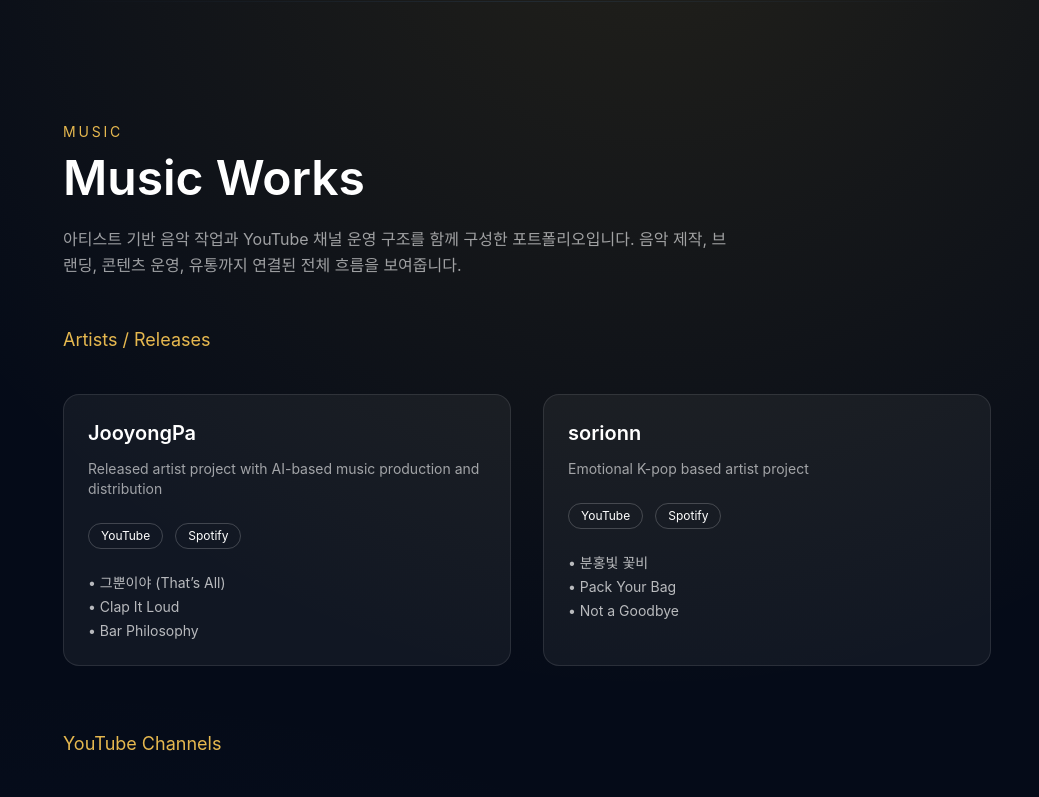
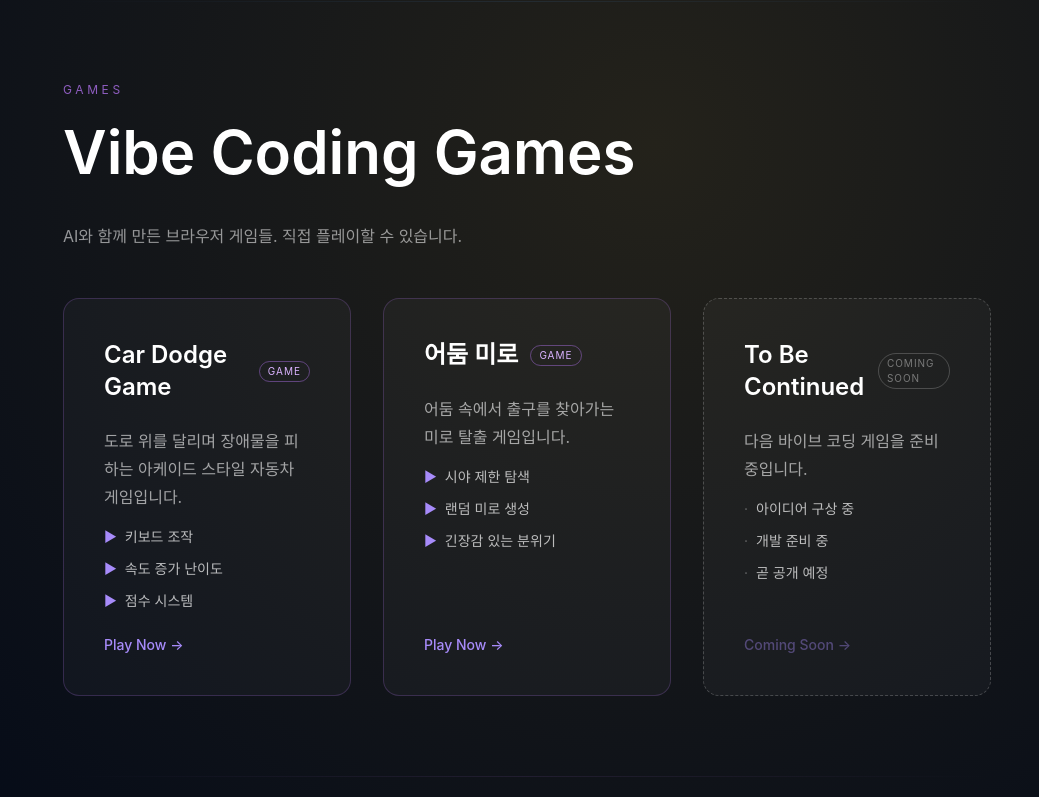
Before and after one commit to JooyongPa/jooyongpa-portfolio, a React app: page / in a window 1280 px wide. Shown: the part 2380-3177 px from the top of the page, without its empty margins (241-1280 px from the left). Built offline with nearby package versions, Linux system fonts and the light colour scheme; the HTML template or start-up script is replaced by a standard one.

Commit message:
Add game projects section to Vibe Coding Works

```diff
--- a/src/App.jsx
+++ b/src/App.jsx
@@ -283,6 +283,98 @@ function App() {
                 <div className="mt-20 h-px w-full bg-gradient-to-r from-transparent via-blue-400/10 to-transparent" />
               </div>
             </section>
+
+            <section className="px-6 md:px-12 py-10">
+              <div className="max-w-5xl mx-auto">
+                <div className="text-xs tracking-[0.3em] uppercase text-purple-400/70 mb-6">
+                  Games
+                </div>
+
+                <h2 className="text-4xl md:text-6xl font-semibold mb-10">
+                  Vibe Coding Games
+                </h2>
+
+                <p className="max-w-2xl text-white/55 leading-7 mb-12">
+                  AI와 함께 만든 브라우저 게임들. 직접 플레이할 수 있습니다.
+                </p>
+
+                <div className="grid grid-cols-1 md:grid-cols-2 lg:grid-cols-3 gap-8 items-stretch">
+                  {[
+                    {
+                      title: "Car Dodge Game",
+                      desc: "도로 위를 달리며 장애물을 피하는 아케이드 스타일 자동차 게임입니다.",
+                      features: ["키보드 조작", "속도 증가 난이도", "점수 시스템"],
+                      link: "https://car-dodge-game-omega.vercel.app/",
+                    },
+                    {
+                      title: "어둠 미로",
+                      desc: "어둠 속에서 출구를 찾아가는 미로 탈출 게임입니다.",
+                      features: ["시야 제한 탐색", "랜덤 미로 생성", "긴장감 있는 분위기"],
+                      link: "https://eodum-miro.vercel.app/",
+                    },
+                    {
+                      title: "To Be Continued",
+                      desc: "다음 바이브 코딩 게임을 준비 중입니다.",
+                      features: ["아이디어 구상 중", "개발 준비 중", "곧 공개 예정"],
+                      link: "#",
+                      comingSoon: true,
+                    },
+                  ].map((game) => (
+                    <div
+                      key={game.title}
+                      className={`group rounded-2xl bg-white/[0.03] p-8 md:p-10 min-h-[240px]
+                        h-full flex flex-col justify-between transition-all duration-300 hover:translate-y-[-2px]
+                        hover:bg-white/[0.06] hover:scale-[1.02] hover:shadow-[0_0_30px_rgba(167,139,250,0.12)]
+                        ${game.comingSoon ? "border border-dashed border-white/20" : "border border-purple-400/20"}`}
+                    >
+                      <div className="flex flex-col h-full justify-between">
+                        <div>
+                          <div className="flex items-center gap-3 mb-6">
+                            <h3 className="text-2xl font-semibold group-hover:text-white transition">
+                              {game.title}
+                            </h3>
+                            {game.comingSoon ? (
+                              <span className="text-[10px] px-2 py-0.5 rounded-full border border-white/20 text-white/40 tracking-widest uppercase">
+                                Coming Soon
+                              </span>
+                            ) : (
+                              <span className="text-[10px] px-2 py-0.5 rounded-full border border-purple-400/40 text-purple-300 tracking-widest uppercase">
+                                GAME
+                              </span>
+                            )}
+                          </div>
+
+                          <p className="text-white/60 leading-7">{game.desc}</p>
+
+                          <ul className="mt-4 space-y-3 text-sm text-white/70">
+                            {game.features.map((feature) => (
+                              <li key={feature} className="flex items-center gap-2">
+                                <span className={game.comingSoon ? "text-white/30" : "text-[#a78bfa]"}>
+                                  {game.comingSoon ? "·" : "▶"}
+                                </span>
+                                <span>{feature}</span>
+                              </li>
+                            ))}
+                          </ul>
+                        </div>
+
+                        <a
+                          href={game.link}
+                          target={game.link.startsWith("http") ? "_blank" : "_self"}
+                          rel="noreferrer"
+                          className={`mt-6 text-sm font-medium text-[#a78bfa] ${game.comingSoon ? "cursor-default pointer-events-none opacity-40" : "group-hover:translate-x-1 group-hover:brightness-125"} transition`}
+                        >
+                          {game.comingSoon ? "Coming Soon →" : "Play Now →"}
+                        </a>
+                      </div>
+                    </div>
+                  ))}
+                </div>
+
+                <div className="mt-20 h-px w-full bg-gradient-to-r from-transparent via-purple-400/10 to-transparent" />
+              </div>
+            </section>
+
             <section id="music" className="px-6 md:px-12 py-20">
   <div className="max-w-5xl mx-auto">
     <div className="mb-12">
```
